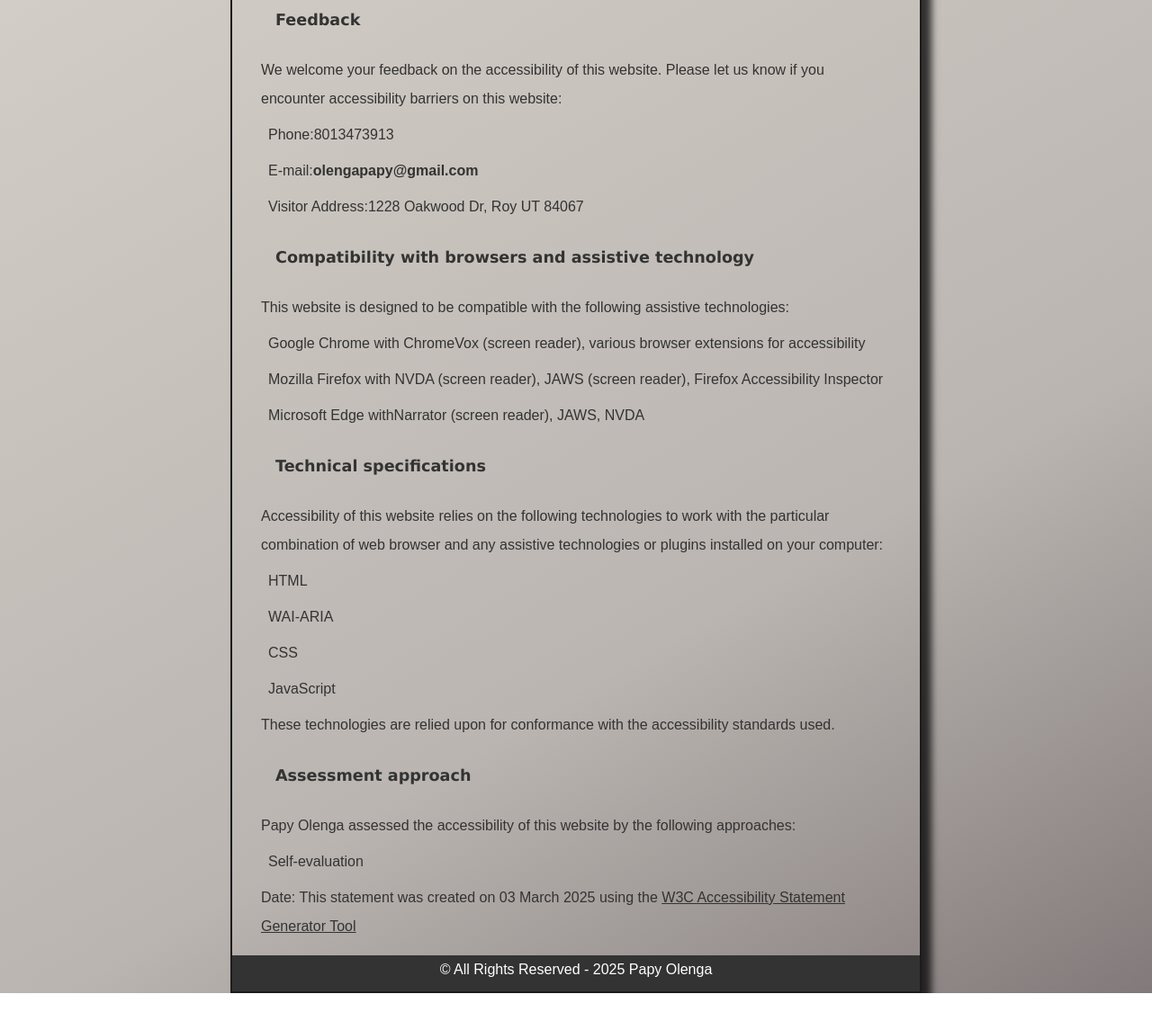
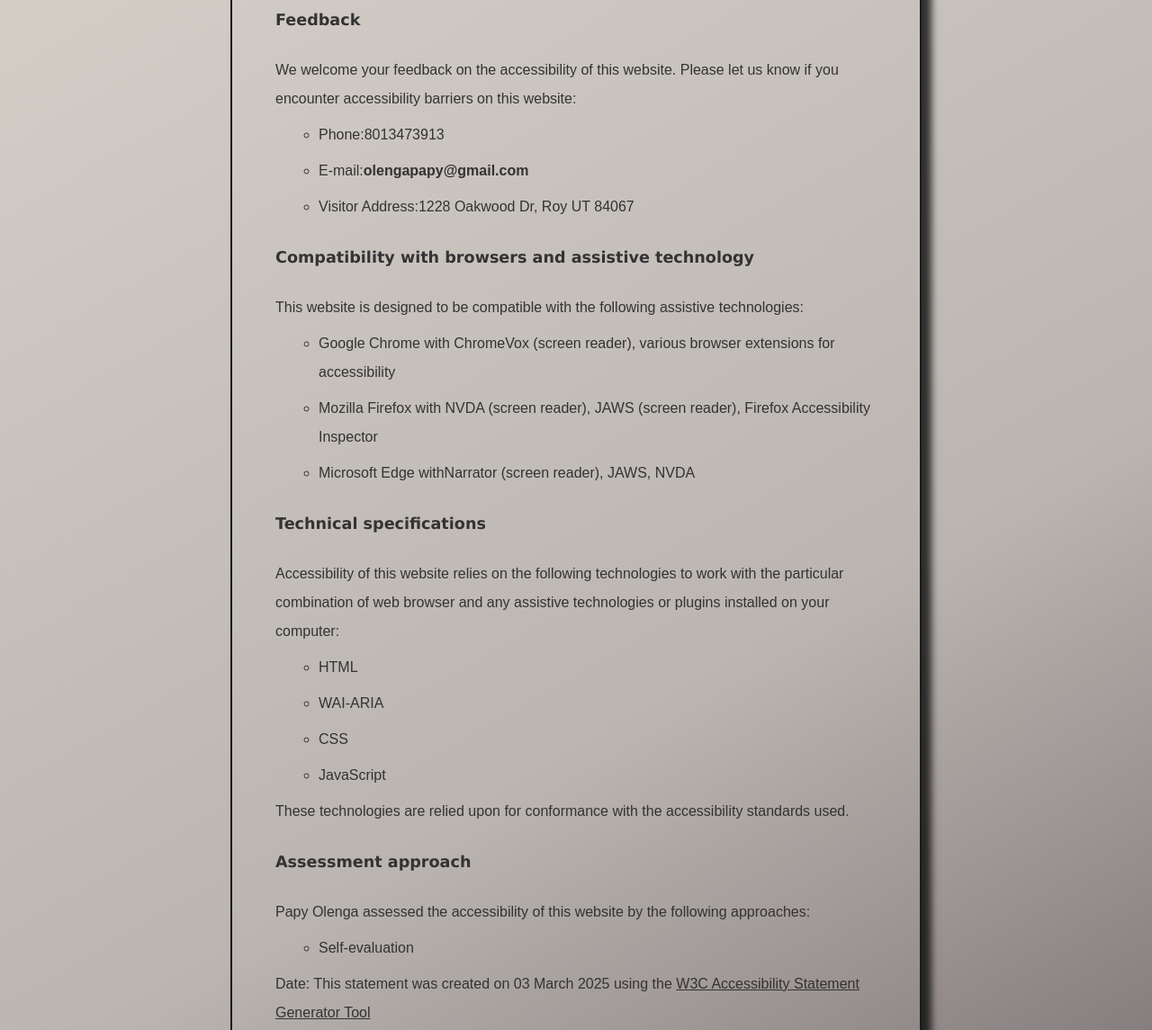
Before and after one commit to Oles243/accessibility, a plain HTML site: page about.html in a window 1280 px wide. Shown: the part 2560-3705 px from the top of the page at 90% size. Before the commit the page ends 3664 px from the top, so only its background shows below. Drawn offline with Linux system fonts and the light colour scheme.

Commit message:
about css

```diff
--- a/about.html
+++ b/about.html
@@ -117,19 +117,23 @@
       <h1 class="title-1">My Accessibility Statement</h1>
 
       <h3 class="title-2">Measures to support accessibility</h3>
-      <p>
+      <p class="title-2__p">
         I take the following measures to ensure accessibility of websites I
         build :
       </p>
+      <div class="list">
         <ul>
           <li>Include accessibility as part of my mission statement.</li>
           <li>Include accessibility throughout my internal policies.</li>
-        <li>Commit to continual learning about trends in accessible design.</li>
+          <li>
+            Commit to continual learning about trends in accessible design.
+          </li>
           <li>Employ formal accessibility quality assurance methods.</li>
         </ul>
+      </div>
 
       <h3 class="title-2">Conformance status</h3>
-      <p>
+      <p class="title-2__p">
         The
         <a href="https://www.w3.org/WAI/standards-guidelines/wcag/"
           >Web Content Accessibility Guidelines (WCAG)</a
@@ -152,13 +156,15 @@
         </span>
       </p>
       <h3 class="title-2">Feedback</h3>
-      <p>
+      <p class="title-2__p">
         We welcome your feedback on the accessibility of
         <span class="basic-information website-name">this website</span>. Please
         let us know if you encounter accessibility barriers on
         <span class="basic-information website-name">this website</span>:
       </p>
-      <ul class="basic-information feedback h-card">
+      <p class="title-2__p"></p>
+      <div class="list">
+        <ul>
           <li>Phone:<span class="phone-number p-tel">8013473913</span></li>
           <li>
             E-mail:<a class="email u-email" href="mailto:olengapapy@gmail.com"
@@ -171,13 +177,15 @@
             >
           </li>
         </ul>
+      </div>
       <h3 class="title-2">
         Compatibility with browsers and assistive technology
       </h3>
-      <p>
+      <p class="title-2__p">
         <span class="basic-information website-name">This website</span> is
         designed to be compatible with the following assistive technologies:
       </p>
+      <div class="list">
         <ul>
           <li>
             Google Chrome with ChromeVox (screen reader), various browser
@@ -189,37 +197,42 @@
           </li>
           <li>Microsoft Edge withNarrator (screen reader), JAWS, NVDA</li>
         </ul>
+      </div>
       <h3 class="title-2">Technical specifications</h3>
-      <p>
-        Accessibility of
-        <span class="basic-information website-name">this website</span>
-        relies on the following technologies to work with the particular
-        combination of web browser and any assistive technologies or plugins
-        installed on your computer:
+      <p class="title-2__p">
+        Accessibility of <span>this website</span> relies on the following
+        technologies to work with the particular combination of web browser and
+        any assistive technologies or plugins installed on your computer:
       </p>
+      <div class="list">
         <ul>
           <li>HTML</li>
           <li>WAI-ARIA</li>
           <li>CSS</li>
           <li>JavaScript</li>
         </ul>
-      <p>
+      </div>
+
+      <p class="title-2__p">
         These technologies are relied upon for conformance with the
         accessibility standards used.
       </p>
       <h3 class="title-2">Assessment approach</h3>
-      <p>
+      <p class="title-2__p">
         <span class="basic-information organization-name">Papy Olenga</span>
         assessed the accessibility of
         <span class="basic-information website-name">this website</span>
         by the following approaches:
       </p>
+      <div class="list">
         <ul class="technical-information assessment-approaches">
           <li>Self-evaluation</li>
         </ul>
+      </div>
+
       <hr noshade="noshade" />
 
-      <p>
+      <p class="title-2__p">
         Date: This statement was created on
         <span class="basic-information statement-created-date"
           >03 March 2025</span
--- a/styles.css
+++ b/styles.css
@@ -305,6 +305,17 @@ li a:active {
   color: #333;
 }
 
+.title-2__p {
+  margin-left: 1rem;
+  ul {
+    margin-left: 3rem;
+  }
+}
+
+.list ul {
+  margin-left: 3.5rem;
+  list-style: circle;
+}
 /* Style the navbar links */
 .navbar {
   background-color: #7e7c7c;
```
Lines whose indentation alone changed are shown as unchanged.
